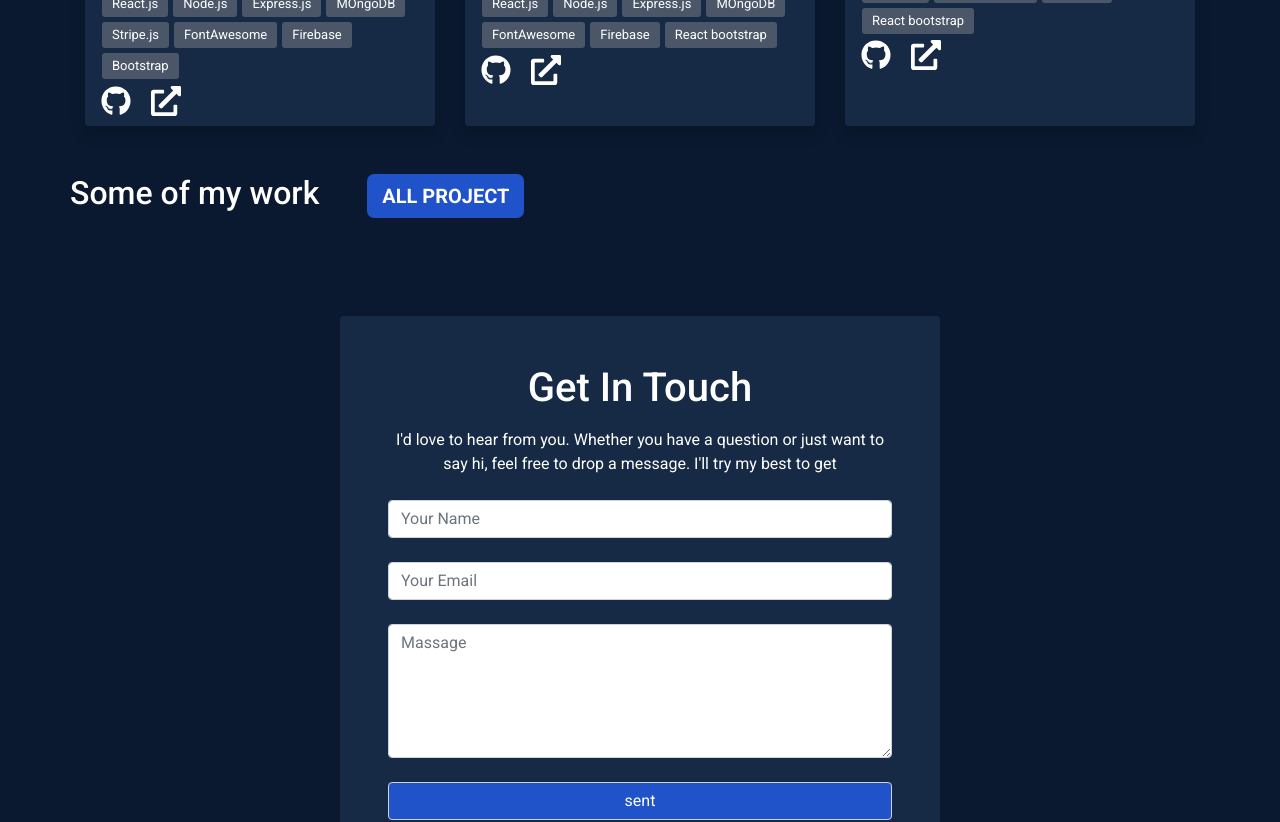
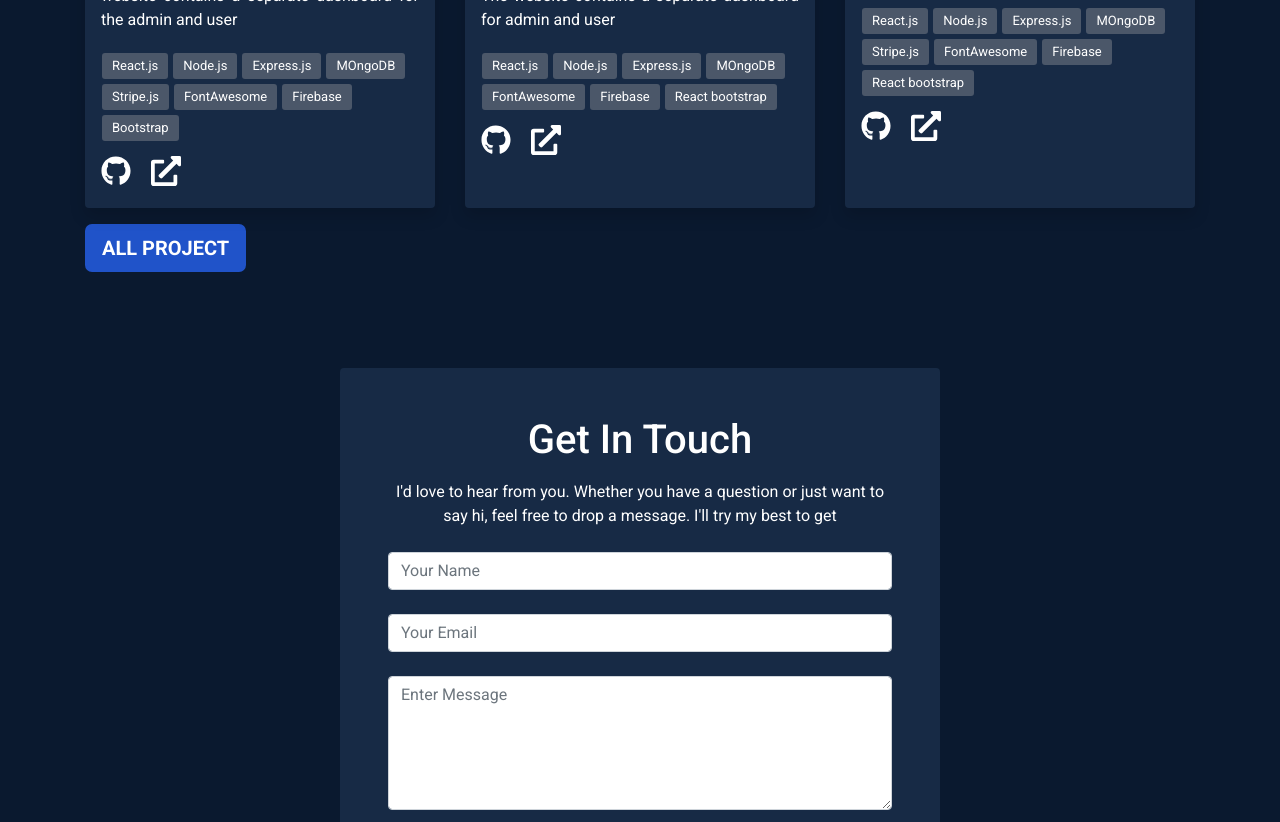
Before and after one commit to sakhawat9/my-protfolio, a React (Create React App) app: page / in a window 1280 px wide. Shown: the part 940-1762 px from the top of the page. Built offline with nearby package versions, Linux system fonts and the light colour scheme.

Commit message:
edit css

```diff
--- a/package.json
+++ b/package.json
@@ -15,6 +15,7 @@
     "react": "^17.0.2",
     "react-bootstrap": "^1.5.2",
     "react-dom": "^17.0.2",
+    "react-hook-form": "^7.3.6",
     "react-router-dom": "^5.2.0",
     "react-scripts": "4.0.3",
     "web-vitals": "^1.1.1"
--- a/src/App.css
+++ b/src/App.css
@@ -11,7 +11,7 @@
   font-size: 20px;
   padding: 7px 15px;
   border-radius: 7px;
-  border: none;
+
 }
 .btn-brand:hover{
   background-color: #0A192F;
--- a/src/component/Home/Article/Article.js
+++ b/src/component/Home/Article/Article.js
@@ -9,7 +9,7 @@ const Article = () => {
         history.push('/project')
     }
     return (
-        <div>
+        <>
             <Container>
                 <div className="row py-5">
                     <div className="pr-5">
@@ -20,7 +20,7 @@ const Article = () => {
                     </div>
                 </div>
             </Container>
-        </div>
+        </>
     );
 };
 
--- a/src/component/Home/Contact/Contact.js
+++ b/src/component/Home/Contact/Contact.js
@@ -1,19 +1,25 @@
 import React from 'react';
+import { useForm } from "react-hook-form";
 
 const Contact = () => {
+    const { register, handleSubmit, watch, formState: { errors } } = useForm();
+
+    const onSubmit = () => {
+
+    }
     return (
-        <div style={{width: '600px', background: '#172A45'}} className="container text-center mb-5 p-5 rounded">
+        <div style={{maxWidth: '600px', background: '#172A45'}} className="container text-center mb-5 p-5 rounded">
             <h1>Get In Touch</h1>
             <p className="py-2">I'd love to hear from you. Whether you have a question or just want to say hi, feel free to drop a message. I'll try my best to get </p>
-            <from>
-                <input type="text" className="form-control" name="name" id="" placeholder="Your Name" />
+            <form onSubmit={handleSubmit(onSubmit)}>
+                <input placeholder="Your Name" name="name" {...register("name")} className="form-control" required />
                 <br/>
-                <input type="email" className="form-control" name="email" id="" placeholder="Your Email"/>
+                <input className="form-control" name="email" {...register("email")} placeholder="Your Email" required/>
                 <br/>
-                <textarea name="textarea" className="form-control" id="" cols="30" rows="5" placeholder="Massage" />
+                <textarea className="form-control" name="message" placeholder="Enter Message" cols="30" rows="5" {...register("message")} required></textarea>
                 <br/>
                 <input className="form-control" style={{background: '#2053C9', color: '#fff'}} type="submit" value="sent"/>
-            </from>
+            </form>
         </div>
     );
 };
--- a/src/component/Home/Main/Main.js
+++ b/src/component/Home/Main/Main.js
@@ -20,16 +20,16 @@ const Main = () => {
         <div className="pb-5 my-5">
             <Container>
                 <div>
-
+                <h2 className="pb-3">Some of my work</h2>
                     <div className="row">
                         <div className="col-lg-4 col-md-6">
-                            <div style={{background: '#172A45', height: '500px'}} className="p-3 img-animation text-justify shadow rounded">
+                            <div style={{background: '#172A45', height: '520px'}} className="p-3 img-animation text-justify shadow rounded">
                                 <figure>
                                     <img className="mb-2 rounded" style={{width: '100%'}} src={fast} alt=""/>
                                 </figure>
                                 <h3>Go Wash</h3>
                                 <p>A full-stack single-page web application where customers can book a service for washing their dresses by pay the fees. The website contains a separate dashboard for the admin and user</p>
-                                <div className="row technology px-3">
+                                <div className="row technology px-3 pb-2">
                                     <span>React.js</span>
                                     <span>Node.js</span>
                                     <span>Express.js</span>
@@ -44,13 +44,13 @@ const Main = () => {
                             </div>
                         </div>
                         <div className="col-lg-4 col-md-6">
-                            <div style={{background: '#172A45', height: '500px'}}  className="p-3 img-animation shadow rounded text-justify ">
+                            <div style={{background: '#172A45', height: '520px'}}  className="p-3 img-animation shadow rounded text-justify ">
                                 <figure>
                                     <img className="mb-2 rounded" style={{width: '100%'}} src={second} alt=""/>
                                 </figure>
                                 <h3>Fast Repair</h3>
                                 <p>A full-stack single-page web application where customers can book a service for repairing their smart phone by pay the fees. The website contains a separate dashboard for admin and user</p>
-                                <div className="row technology px-3">
+                                <div className="row technology px-3 pb-2">
                                     <span>React.js</span>
                                     <span>Node.js</span>
                                     <span>Express.js</span>
@@ -64,13 +64,13 @@ const Main = () => {
                             </div>
                         </div>
                         <div className="col-lg-4 col-md-6">
-                            <div style={{background: '#172A45', height: '500px'}} className="p-3 img-animation text-justify shadow rounded">
+                            <div style={{background: '#172A45', height: '520px'}} className="p-3 img-animation text-justify shadow rounded">
                                 <figure>
                                     <img className="mb-2 rounded" style={{width: '100%'}} src={third} alt=""/>
                                 </figure>
                                 <h3>Daily Mart</h3>
                                 <p>A full-stack single page web application where users can choose, explore and order food by submitting relevant information.</p>
-                                <div className="row technology px-3">
+                                <div className="row technology px-3 pb-2">
                                     <span>React.js</span>
                                     <span>Node.js</span>
                                     <span>Express.js</span>
@@ -86,14 +86,7 @@ const Main = () => {
                         </div>
 
                     </div>
-                    <div className="row pt-5">
-                        <div className="pr-5">
-                        <h2>Some of my work</h2>
-                        </div>
-                        <div>
-                            <button onClick={handleClick} className="btn-brand">All Project</button>
-                        </div>
-                    </div>
+                        <button onClick={handleClick} className="btn-brand mt-3">All Project</button>
                 </div>
             </Container>
         </div>
```
Also changed, not shown: src/component/Project/Project.js (+17 -17 lines), 1 other file (tests, documents, lock files or other folders).
